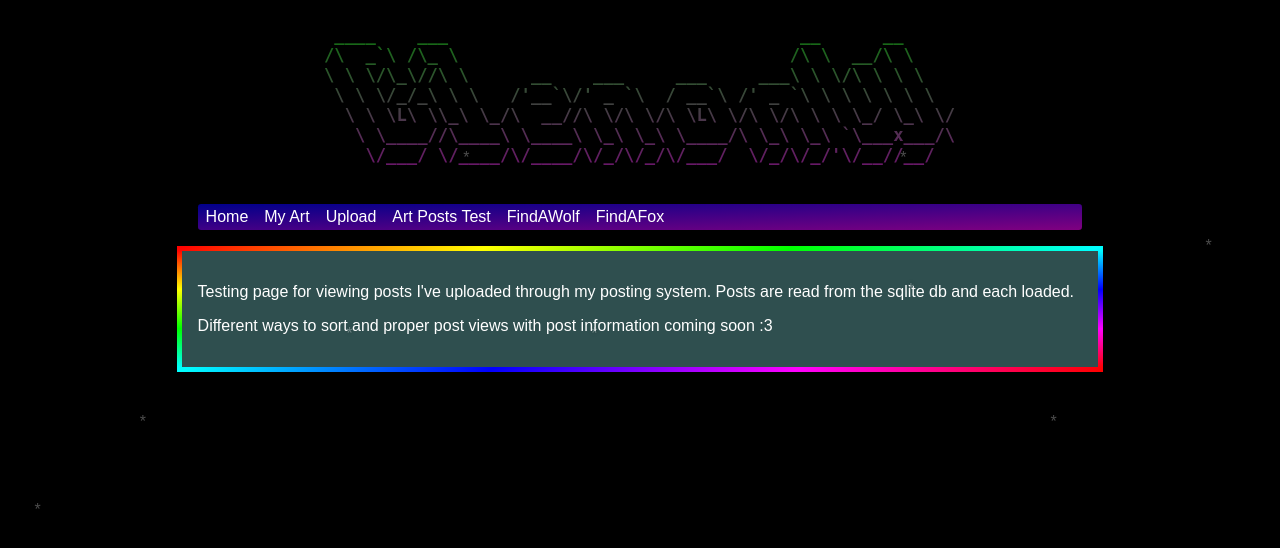
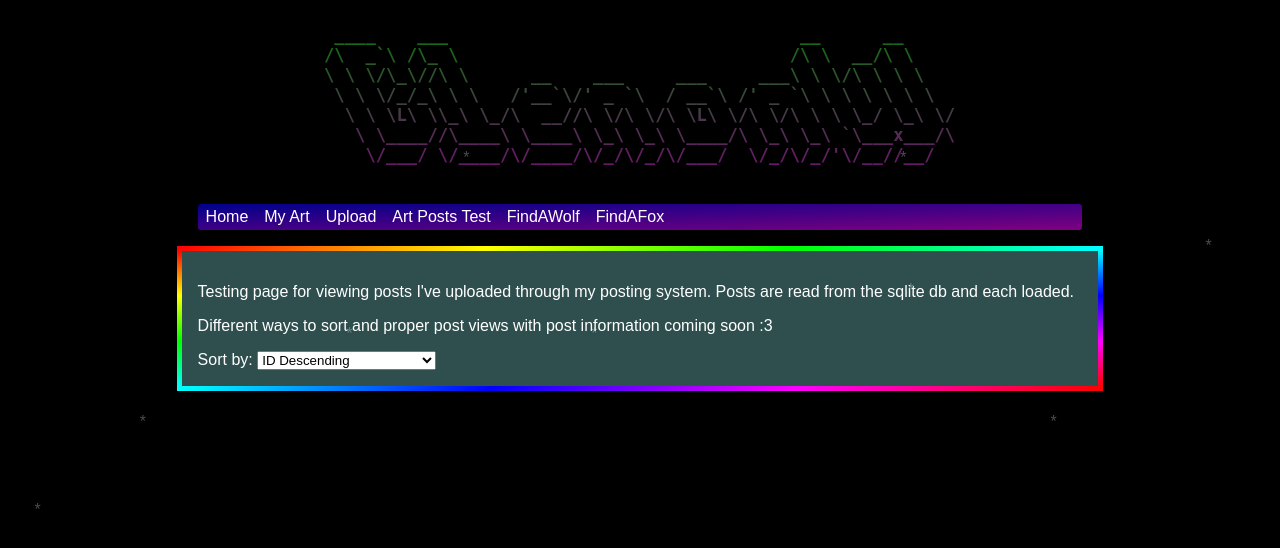
Before and after one commit to ClenonWolf/clenonwolf-site, a PHP site: page /art_posts.php in a window 1280 px wide. Shown: the top 548 px of the page. Run offline with PHP 8.4, Linux system fonts and the light colour scheme.

Commit message:
added possibly the worst way to change the post view order

```diff
--- a/art_posts.php
+++ b/art_posts.php
@@ -16,12 +16,28 @@
     <div class="centerdiv">
         <p>Testing page for viewing posts I've uploaded through my posting system. Posts are read from the sqlite db and each loaded.</p>
         <p>Different ways to sort and proper post views with post information coming soon :3</p>
+        <form action="art_posts.php" method="post">
+            <label for="sortby">Sort by:</label>
+            <select onchange="this.form.submit();" name="sortby">
+                <option value='SELECT * FROM art_posts ORDER BY id DESC'>ID Descending</option>
+                <option value='SELECT * FROM art_posts ORDER BY id ASC'>ID Ascending</option>
+                <option value='SELECT * FROM art_posts ORDER BY creation_date ASC'>Creation Date Ascending</option>
+                <option value='SELECT * FROM art_posts ORDER BY creation_date DESC'>Creation Date Descending</option>
+                <option value='SELECT * FROM art_posts ORDER BY upload_date ASC' >Upload Date Ascending</option>
+                <option value='SELECT * FROM art_posts ORDER BY upload_date DESC'>Upload Date Descending</option>
+            </select>
+        </form>
         <div class=imageContainer>
             <?php
             include "sql_init.php";
             include "regen_thumbs.php";
+            if(isset($_POST["sortby"])) {
+                $sql = $_POST["sortby"];
+            } else {
+                $sql = 'SELECT * FROM art_posts ORDER BY id DESC';
+            }
             $db = new SQLite3('sqlite/db.sqlite');
-            $results = $db->query('SELECT * FROM "art_posts" ORDER BY "id" DESC');
+            $results = $db->query($sql);
             while ($row = $results->fetchArray()) {
                 echo "<a style='padding:7px' target='_blank' href='media/uploads/{$row['file_hash']}/{$row['file_name']}'><img src='media/uploads/thumbs/{$row['file_hash']}' width=10% ></a>";
             }
```
